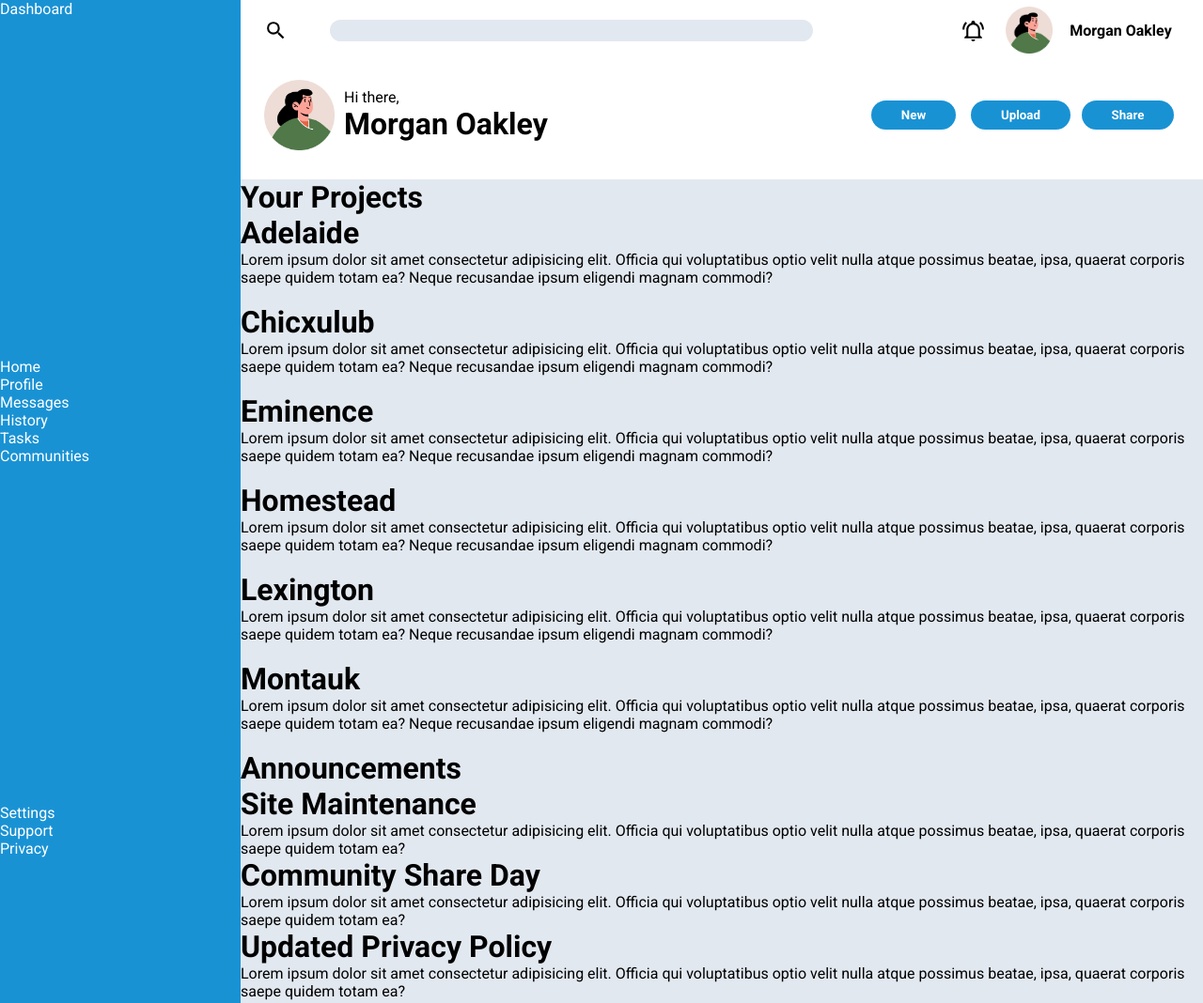
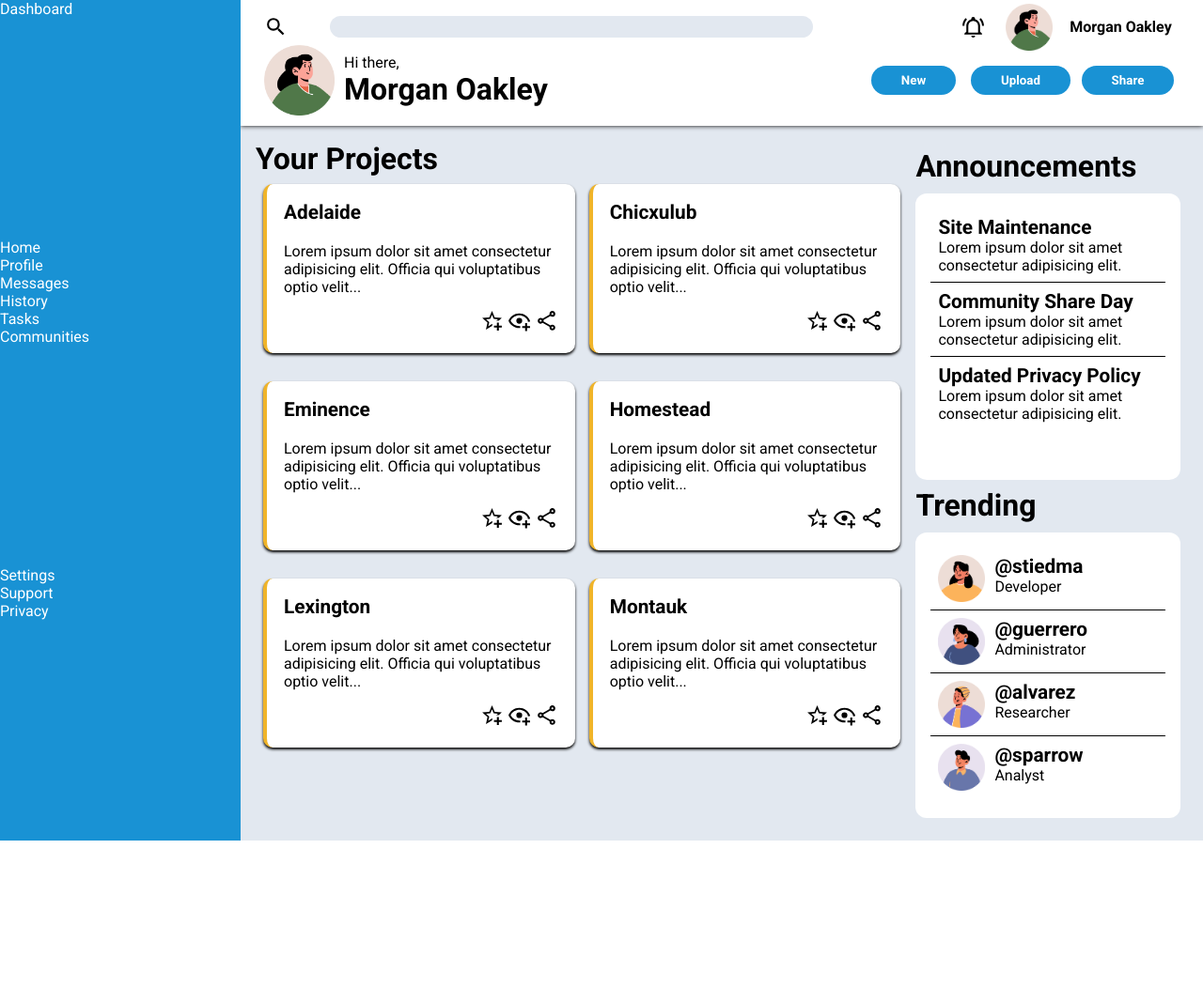
Before and after one commit to axiowashere/admin-dashboard-mockup, a plain HTML site: page index.html in a window 1280 px wide. Shown: the top 1068 px of the page at 94% size. After the commit the page ends 895 px from the top, so only its background shows below. Drawn offline with Linux system fonts and the light colour scheme.

Commit message:
Add main content
Cards, toolbar, and projects are all listed with
icons. Cards will wrap on overflow. Display is
modified to organize main content in a structured
manner with grid.

```diff
--- a/index.html
+++ b/index.html
@@ -64,81 +64,73 @@
                         <h1>Adelaide</h1>
                         <p>
                             Lorem ipsum dolor sit amet consectetur adipisicing elit.
-                            Officia qui voluptatibus optio velit nulla atque possimus
-                            beatae, ipsa, quaerat corporis saepe quidem totam ea? Neque
-                            recusandae ipsum eligendi magnam commodi?
+                            Officia qui voluptatibus optio velit...
                         </p>
                         <div class="buttons">
-                            <button><i></i></button>
-                            <button><i></i></button>
-                            <button><i></i></button>
+                            <button><img src="./assets/icons/star-plus-outline.svg" alt="Like" id="icon"></button>
+                            <button><img src="./assets/icons/eye-plus-outline.svg" alt="View" id="icon"></button>
+                            <button><img src="./assets/icons/share-variant-outline.svg" alt="Share" id="icon"></button>
                         </div>
                     </div>
                     <div class="card">
                         <h1>Chicxulub</h1>
                         <p>
                             Lorem ipsum dolor sit amet consectetur adipisicing elit.
-                            Officia qui voluptatibus optio velit nulla atque possimus
-                            beatae, ipsa, quaerat corporis saepe quidem totam ea? Neque
-                            recusandae ipsum eligendi magnam commodi?
+                            Officia qui voluptatibus optio velit...
                         </p>
                         <div class="buttons">
-                            <button><i></i></button>
-                            <button><i></i></button>
-                            <button><i></i></button>
+                            <button><img src="./assets/icons/star-plus-outline.svg" alt="Like" id="icon"></button>
+                            <button><img src="./assets/icons/eye-plus-outline.svg" alt="View" id="icon"></button>
+                            <button><img src="./assets/icons/share-variant-outline.svg" alt="Share" id="icon"></button>
                         </div>
                     </div>
                     <div class="card">
                         <h1>Eminence</h1>
                         <p>
                             Lorem ipsum dolor sit amet consectetur adipisicing elit.
-                            Officia qui voluptatibus optio velit nulla atque possimus
-                            beatae, ipsa, quaerat corporis saepe quidem totam ea? Neque
-                            recusandae ipsum eligendi magnam commodi?
+                            Officia qui voluptatibus optio velit...
                         </p>
                         <div class="buttons">
-                            <button><i></i></button>
-                            <button><i></i></button>
-                            <button><i></i></button>
+                            <button><img src="./assets/icons/star-plus-outline.svg" alt="Like" id="icon"></button>
+                            <button><img src="./assets/icons/eye-plus-outline.svg" alt="View" id="icon"></button>
+                            <button><img src="./assets/icons/share-variant-outline.svg" alt="Share" id="icon"></button>
                         </div>
                     </div>
                     <div class="card">
                         <h1>Homestead</h1>
                         <p>
                             Lorem ipsum dolor sit amet consectetur adipisicing elit.
-                            Officia qui voluptatibus optio velit nulla atque possimus
-                            beatae, ipsa, quaerat corporis saepe quidem totam ea? Neque
-                            recusandae ipsum eligendi magnam commodi?
+                            Officia qui voluptatibus optio velit...
                         </p>
                         <div class="buttons">
-                            <button><i></i></button>
-                            <button><i></i></button>
-                            <button><i></i></button>
+                            <button><img src="./assets/icons/star-plus-outline.svg" alt="Like" id="icon"></button>
+                            <button><img src="./assets/icons/eye-plus-outline.svg" alt="View" id="icon"></button>
+                            <button><img src="./assets/icons/share-variant-outline.svg" alt="Share" id="icon"></button>
                         </div>
                     </div>
                     <div class="card">
                         <h1>Lexington</h1>
                         <p>
                             Lorem ipsum dolor sit amet consectetur adipisicing elit.
-                            Officia qui voluptatibus optio velit nulla atque possimus
-                            beatae, ipsa, quaerat corporis saepe quidem totam ea? Neque
-                            recusandae ipsum eligendi magnam commodi?
+                            Officia qui voluptatibus optio velit...
                         </p>
                         <div class="buttons">
-                            <button><i></i></button>
-                            <button><i></i></button>
-                            <button><i></i></button>
+                            <button><img src="./assets/icons/star-plus-outline.svg" alt="Like" id="icon"></button>
+                            <button><img src="./assets/icons/eye-plus-outline.svg" alt="View" id="icon"></button>
+                            <button><img src="./assets/icons/share-variant-outline.svg" alt="Share" id="icon"></button>
                         </div>
                     </div>
                     <div class="card">
                         <h1>Montauk</h1>
                         <p>
                             Lorem ipsum dolor sit amet consectetur adipisicing elit.
-                            Officia qui voluptatibus optio velit nulla atque possimus
-                            beatae, ipsa, quaerat corporis saepe quidem totam ea? Neque
-                            recusandae ipsum eligendi magnam commodi?
+                            Officia qui voluptatibus optio velit...
                         </p>
-                        <div class="buttons"><button></button><button></button><button></button></div>
+                        <div class="buttons">
+                            <button><img src="./assets/icons/star-plus-outline.svg" alt="Like" id="icon"></button>
+                            <button><img src="./assets/icons/eye-plus-outline.svg" alt="View" id="icon"></button>
+                            <button><img src="./assets/icons/share-variant-outline.svg" alt="Share" id="icon"></button>
+                        </div>
                     </div>
                 </div>
             </div>
@@ -149,46 +141,47 @@
                         <h1>Site Maintenance</h1>
                         <p>
                             Lorem ipsum dolor sit amet consectetur adipisicing elit.
-                            Officia qui voluptatibus optio velit nulla atque possimus
-                            beatae, ipsa, quaerat corporis saepe quidem totam ea?
                         </p>
                     </div>
                     <div class="card">
                         <h1>Community Share Day</h1>
                         <p>
                             Lorem ipsum dolor sit amet consectetur adipisicing elit.
-                            Officia qui voluptatibus optio velit nulla atque possimus
-                            beatae, ipsa, quaerat corporis saepe quidem totam ea?
                         </p>
                     </div>
                     <div class="card">
                         <h1>Updated Privacy Policy</h1>
                         <p>
                             Lorem ipsum dolor sit amet consectetur adipisicing elit.
-                            Officia qui voluptatibus optio velit nulla atque possimus
-                            beatae, ipsa, quaerat corporis saepe quidem totam ea?
                         </p>
                     </div>
                 </div>
                 <h1>Trending</h1>
                 <div class="trends">
                     <div class="card">
-                        <i></i>
+                        <img src="./assets/icons/dev1.png" alt="photo 1">
+                        <div class="card-text">
                             <h1>@stiedma</h1>
                             <p>Developer</p>
                         </div>
+                    </div>
                     <div class="card">
-                        <i></i>
+                        <img src="./assets/icons/dev2.png" alt="photo 2">
+                        <div class="card-text">
                             <h1>@guerrero</h1>
                             <p>Administrator</p>
                         </div>
+                    </div>
                     <div class="card">
-                        <i></i>
+                        <img src="./assets/icons/dev3.png" alt="photo 3">
+                        <div class="card-text">
                             <h1>@alvarez</h1>
                             <p>Researcher</p>
                         </div>
+                    </div>
                     <div class="card">
-                        <i></i>
+                        <img src="./assets/icons/dev4.png" alt="photo 4">
+                        <div class="card-text">
                             <h1>@sparrow</h1>
                             <p>Analyst</p>
                         </div>
@@ -196,5 +189,6 @@
                 </div>
             </div>
         </div>
+    </div>
 </body>
 </html>
--- a/styles.css
+++ b/styles.css
@@ -39,6 +39,8 @@ body{
     align-content: center;
     grid-template-rows: 30% 70%;
     padding: 5px 25px;
+    box-shadow: 0px 0px 5px 0px black;
+    z-index: 1;
 }
 
 .sidebar{
@@ -48,15 +50,17 @@ body{
 
     background-color: var(--primary-color);
     color: var(--background-color-secondary);
-
+    z-index: 2;
 }
 
 .content{
     display: grid;
     grid-column: 2/3;
     grid-row: 2/3;
-
+    padding: 16px;
     background-color: var(--background-color-main);
+    grid-template-columns: 70% 30%;
+    grid-template-rows: 100%;
 }
 
 .navbar{
@@ -64,6 +68,7 @@ body{
     grid-template-columns: 60% 40%;
     grid-template-rows: 100%;
     justify-content: space-between;
+    margin-top: 10px;
 }
 
 .search{
@@ -72,7 +77,11 @@ body{
     grid-template-rows: 1fr;
     column-gap: 20px;
     align-items: center;
-    justify-content: center;
+    justify-content: start;
+}
+
+.search img{
+    justify-self: start;
 }
 
 .profile-mini{
@@ -141,3 +150,76 @@ form input{
     border-radius: 16px;
     font-weight: 700;
 }
+
+.projects{
+    padding: 8px;
+    display: grid;
+    grid-template-columns: repeat(auto-fit, minmax(220px, 1fr));
+    row-gap: 30px;
+    column-gap: 15px;
+}
+
+.projects .card{
+    background-color: var(--background-color-secondary);
+    border-radius: 10px;
+    border-left: 4px solid var(--secondary-color);
+    height: 180px;
+    padding: 18px;
+    display: grid;
+    grid-template-columns: 100%;
+    grid-template-rows: 1fr 1fr 1fr;
+    box-shadow: 0px 2px 3px 0px black;
+}
+
+.toolbar{
+    display: grid;
+    grid-template-columns: 100%;
+    grid-template-rows: 40px 1fr 40px 1fr;
+    row-gap: 8px;
+    margin: 8px;
+    align-content: center;
+}
+
+.projects .card h1, .announcements .card h1, .trends .card h1{
+    font-size: 1.3rem;
+}
+
+.projects .card p, .announcements .card p{
+    font-size: 1rem;
+}
+
+.buttons{
+    align-self: end;
+    justify-self: end;
+}
+
+.buttons button{
+    background: var(--background-color-secondary);
+}
+
+.announcements, .trends{
+    background-color: var(--background-color-secondary);
+    padding: 16px;
+    border-radius: 12px;
+}
+
+.announcements .card, .trends .card{
+    border-bottom: 1px solid black;
+    padding: 8px;
+}
+
+
+.announcements .card:last-child, .trends .card:last-child{
+    border-bottom: none;
+}
+
+.trends .card{
+    display: grid;
+    grid-template-columns: 50px 1fr;
+    column-gap: 10px;
+}
+
+.trends .card img{
+    width: 50px;
+    height: 50px;
+}
```
Also changed, not shown: assets/icons/dev1.png (added), assets/icons/dev2.png (added), assets/icons/dev3.png (added), assets/icons/dev4.png (added). Lines whose indentation alone changed are shown as unchanged.
